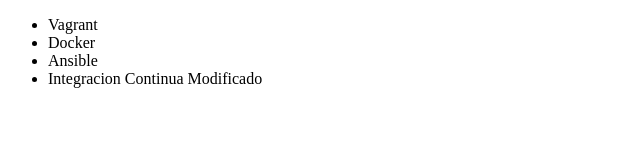
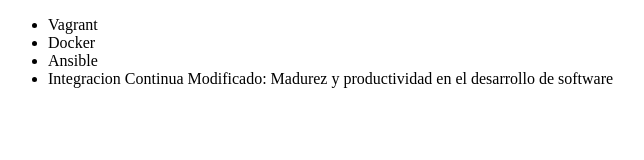
Before and after one commit to OswaldoChino/alura-git, a plain HTML site: page index.html in a window 1280 px wide. Shown: the whole page, without its empty margins (0-644 px from the left). Drawn offline with Linux system fonts and the light colour scheme.

Commit message:
renombrando curso de ingregracion continua

```diff
--- a/index.html
+++ b/index.html
@@ -11,7 +11,7 @@
         <li>Vagrant</li>
         <li>Docker</li>
         <li>Ansible</li>
-        <li>Integracion Continua Modificado</li>
+        <li>Integracion Continua Modificado: Madurez y productividad en el desarrollo de software</li>
 
     </ul>
 </body>
```
